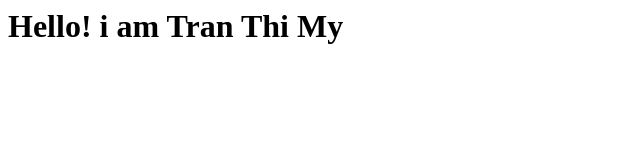
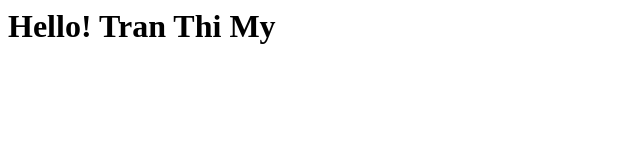
Before and after one commit to tranmy1510/tranmy1510.github.io, a plain HTML site: page index.html in a window 1280 px wide. Shown: the whole page, without its empty margins (0-640 px from the left). Drawn offline with Linux system fonts and the light colour scheme.

Commit message:
Update index.html

```diff
--- a/index.html
+++ b/index.html
@@ -1,3 +1,3 @@
 <h1>
-  Hello! i am Tran Thi My
+  Hello! Tran Thi My
 </h1>
```
